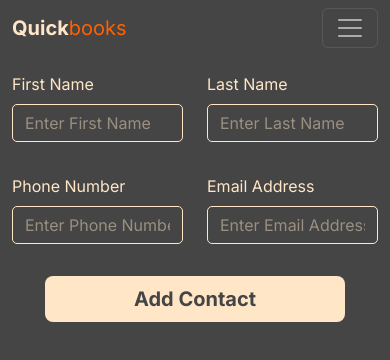
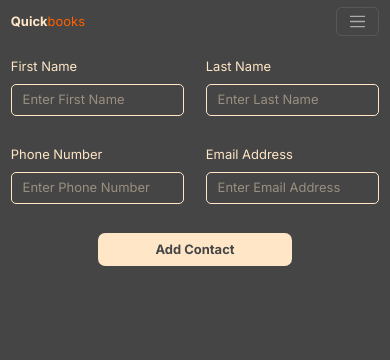
Before and after one commit to Adi54321/quickbooks, a React (Create React App) app in the folder client/: page /input in a window 390 px wide. Shown: the top 360 px of the page. Built offline with nearby package versions, Linux system fonts and the light colour scheme.

Commit message:
refactor code + mobile optimizations

```diff
--- a/client/src/components/Input.js
+++ b/client/src/components/Input.js
@@ -48,7 +48,7 @@ const Input = () => {
     <Container>
       <Form onSubmit={addContact}>
         <Row className="mb-3 mt-3">
-          <Form.Group as={Col} className="mb-3" controlId="formBasicEmail">
+          <Form.Group as={Col} className="mb-3">
             <Form.Label>First Name</Form.Label>
             <Form.Control
               type="text"
@@ -60,7 +60,7 @@ const Input = () => {
             />
           </Form.Group>
 
-          <Form.Group as={Col} className="mb-3" controlId="formBasicEmail">
+          <Form.Group as={Col} className="mb-3">
             <Form.Label>Last Name</Form.Label>
             <Form.Control
               type="text"
@@ -72,7 +72,7 @@ const Input = () => {
           </Form.Group>
         </Row>
         <Row>
-          <Form.Group as={Col} className="mb-3" controlId="formBasicPassword">
+          <Form.Group as={Col} className="mb-3">
             <Form.Label>Phone Number</Form.Label>
             <Form.Control
               type="number"
@@ -83,7 +83,7 @@ const Input = () => {
             />
           </Form.Group>
 
-          <Form.Group as={Col} className="mb-3" controlId="formBasicEmail">
+          <Form.Group as={Col} className="mb-3">
             <Form.Label>Email Address</Form.Label>
             <Form.Control
               type="email"
--- a/client/src/components/ReadRow.js
+++ b/client/src/components/ReadRow.js
@@ -25,7 +25,7 @@ const ReadRow = ({
             onClick={() => {
               setEditView(true);
             }}
-            style={{ cursor: "pointer", fill: "yellow" }}
+            style={{ cursor: "pointer" }}
           />
         </td>
         <td className="text-center">
--- a/client/src/styles/view.css
+++ b/client/src/styles/view.css
@@ -50,3 +50,9 @@
     background-color: #ff5959;
     color: #FFE6C7;
 }
+
+@media screen and (max-width: 768px) {
+    * {
+        font-size: 0.9rem !important;
+    }
+}
```
